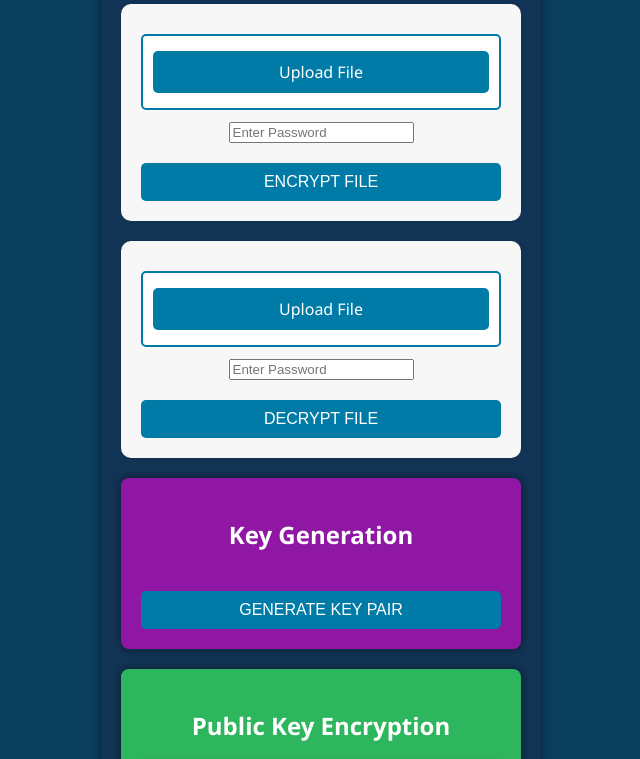
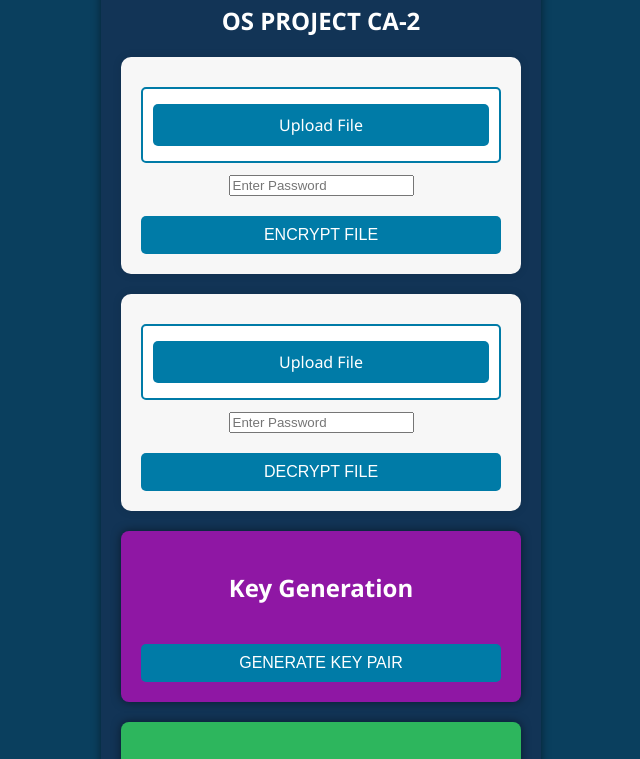
Before and after one commit to aabhasg12/Secure-File-System, a plain HTML site: page index.html in a window 1280 px wide. Shown: the part 163-922 px from the top of the page, without its empty margins (319-959 px from the left). Drawn offline with Linux system fonts and the light colour scheme.

Commit message:
Update index.html

```diff
--- a/index.html
+++ b/index.html
@@ -300,6 +300,7 @@
     <div class="container">
 
         <h1 class="title">File Management System</h1>
+        <h2>OS PROJECT CA-2</h2>
 
         <form id="form-encrypt" action="/encrypt" method="post" enctype="multipart/form-data"
             onsubmit="submitForm(event, 'form-encrypt')">
```
